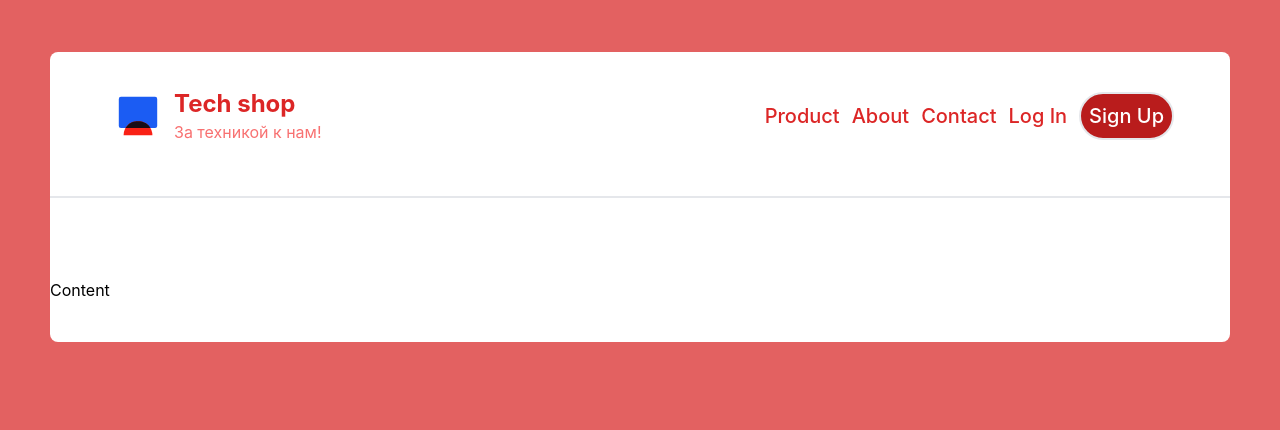
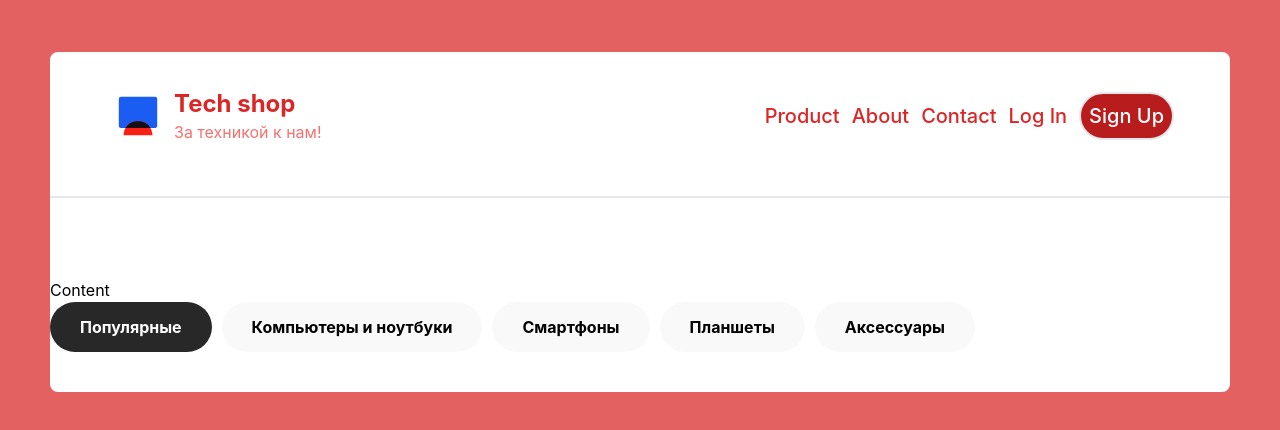
Before and after one commit to vanya089/tech_shop, a React (Create React App) app in the folder client/: page / in a window 1280 px wide. Shown: the top 430 px of the page. Built offline with nearby package versions, Linux system fonts and the light colour scheme.

Commit message:
client: add categories

```diff
--- /dev/null
+++ b/client/src/components/categories/Categories.module.scss
@@ -0,0 +1,31 @@
+
+
+.categories {
+  ul {
+    display: flex;
+    flex-wrap: wrap;
+
+    li {
+      background-color: #f9f9f9;
+      padding: 13px 30px;
+      border-radius: 30px;
+      margin-right: 10px;
+      font-weight: bold;
+      cursor: pointer;
+      transition: background-color 0.1s ease-in-out;
+
+      &:hover {
+        background-color: darken(#f9f9f9, 2%);
+      }
+
+      &:active {
+        background-color: darken(#f9f9f9, 5%);
+      }
+
+      &.active {
+        background-color: #282828;
+        color: #fff;
+      }
+    }
+  }
+}
--- /dev/null
+++ b/client/src/components/categories/Categories.tsx
@@ -0,0 +1,33 @@
+import React, {memo} from "react";
+import styles from './Categories.module.scss'
+const categories = ['Популярные', 'Компьютеры и ноутбуки', 'Смартфоны', 'Планшеты', 'Аксессуары',]
+
+type CategoriesProps = {
+    categoryId: number;
+    onChangeCategory: (index: number) => void;
+}
+
+const Categories: React.FC<CategoriesProps> = memo(({categoryId, onChangeCategory}) => {
+
+
+        return (
+            <div className={styles.categories}>
+                <ul>
+                    {
+                        categories.map((categoryName, index) => (
+                            <li
+                                key={index}
+                                onClick={() => onChangeCategory(index)}
+                                className={categoryId === index ? styles.active : ''}
+                            >
+                                {categoryName}
+                            </li>
+                        ))
+                    }
+                </ul>
+            </div>
+        );
+    }
+);
+
+export default Categories;
--- a/client/src/pages/Basket.tsx
+++ b/client/src/pages/Basket.tsx
@@ -1,6 +1,6 @@
 import React from 'react';
 
-const Basket = () => {
+const Basket: React.FC = () => {
     return (
         <div>
 
--- a/client/src/pages/Home.tsx
+++ b/client/src/pages/Home.tsx
@@ -1,9 +1,17 @@
-import React from 'react';
+import React, {useCallback, useState} from 'react';
+import Categories from "../components/categories/Categories";
 
-const Home = () => {
+const Home: React.FC = () => {
+    const[categoryId, setCategoryId] = useState(0)
+
+    const onChangeCategory = useCallback((id: number) => {
+        setCategoryId(id)
+    }, [])
+
     return (
         <div className=' my-10 py-10 h-5/6'>
             <h1>Content</h1>
+            <Categories categoryId={categoryId} onChangeCategory={onChangeCategory}/>
         </div>
     );
 };
```
